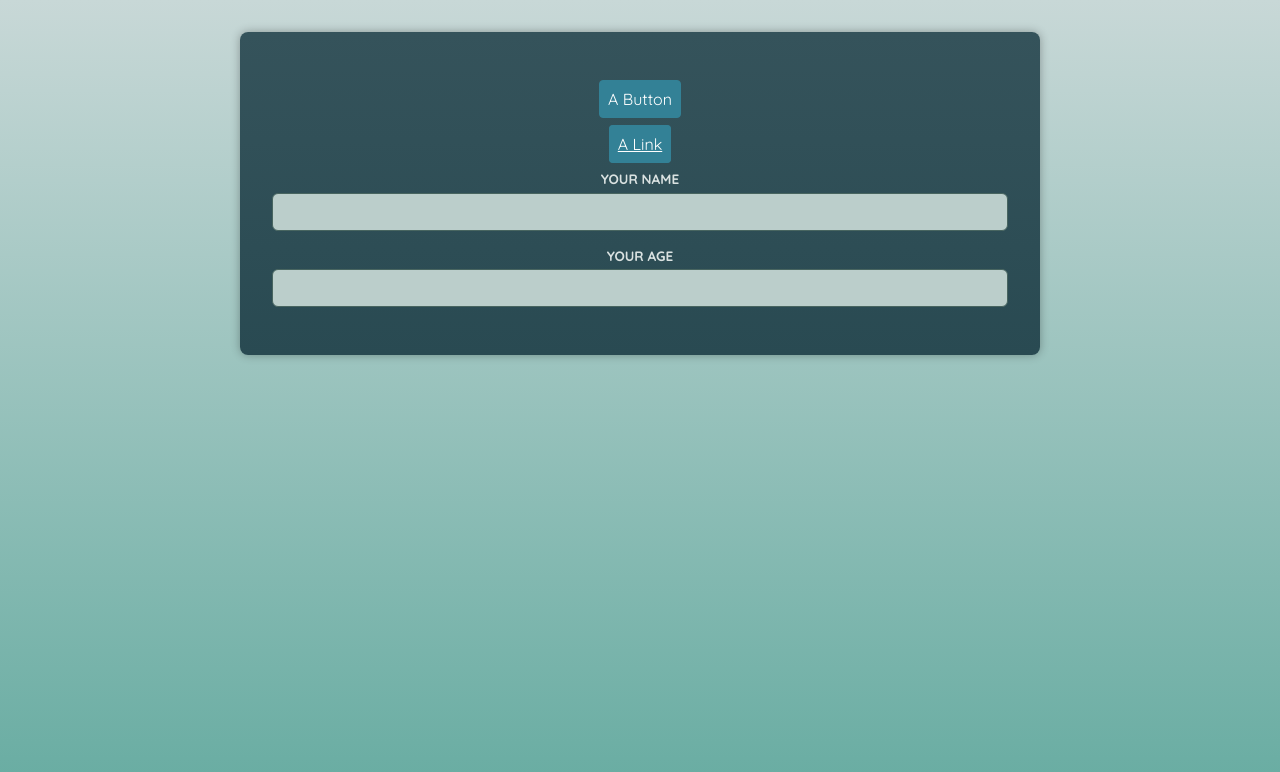
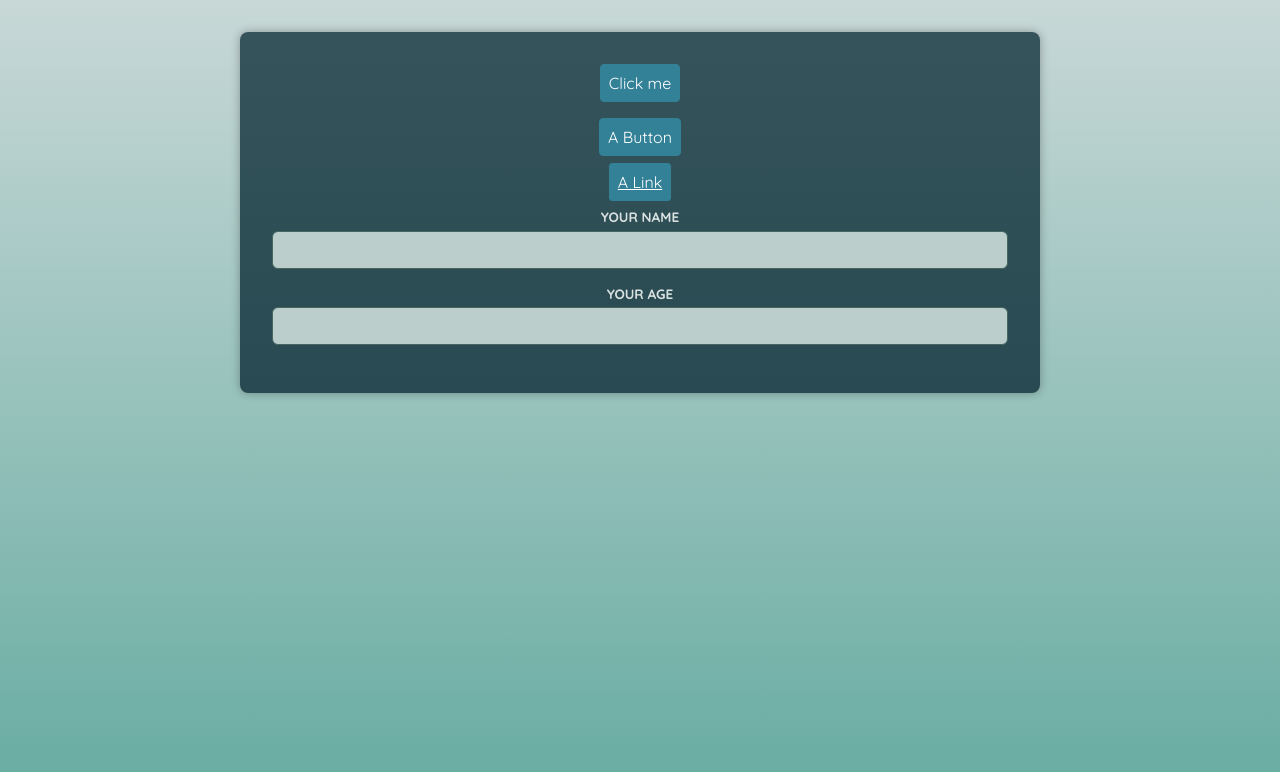
Before and after one commit to Kasia1781/components, a React (Vite) app: page / in a window 1280 px wide. Shown: the top 772 px of the page. Built offline with nearby package versions, Linux system fonts and the light colour scheme; a web font is replaced by a local one.

Commit message:
custom container component

```diff
--- a/src/App.tsx
+++ b/src/App.tsx
@@ -1,10 +1,18 @@
 import './App.css';
 import Button from './components/Button';
+import Container from './components/Container';
 import Input from './components/Input';
 
 function App() {
 	return (
 		<main>
+			<Container
+				as={Button}
+				onClick={() => {
+					console.log('ok');
+				}}>
+				Click me
+			</Container>
 			<p>
 				<Button>A Button</Button>
 			</p>
--- /dev/null
+++ b/src/components/Container.tsx
@@ -0,0 +1,19 @@
+import {
+	type ReactNode,
+	type ElementType,
+	ComponentPropsWithoutRef,
+} from 'react';
+
+type ContainerProps<T extends ElementType> = {
+	as: ElementType;
+	children: ReactNode;
+} & ComponentPropsWithoutRef<T>;
+
+export default function Container<C extends ElementType>({
+	as,
+	children,
+	...props
+}: ContainerProps<C>) {
+	const Component = as || 'div';
+	return <Component {...props}>{children}</Component>;
+}
```
